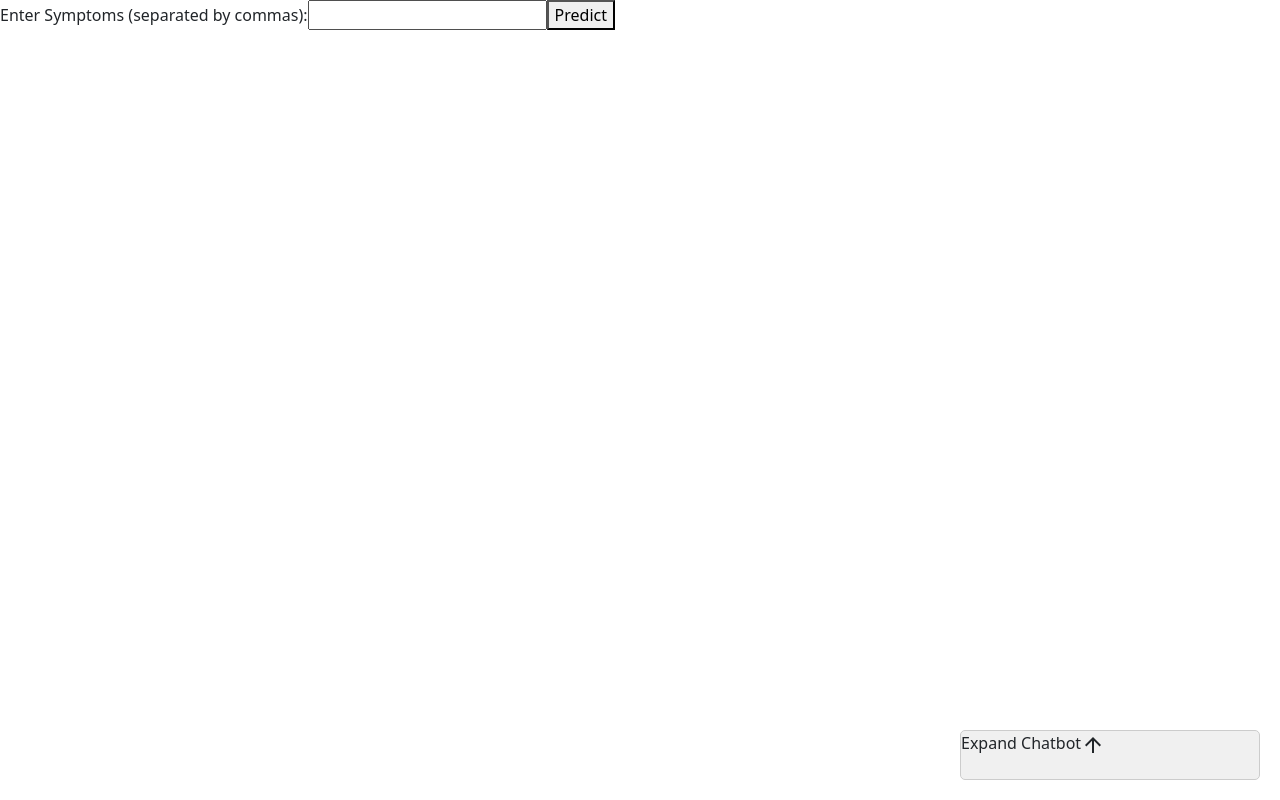
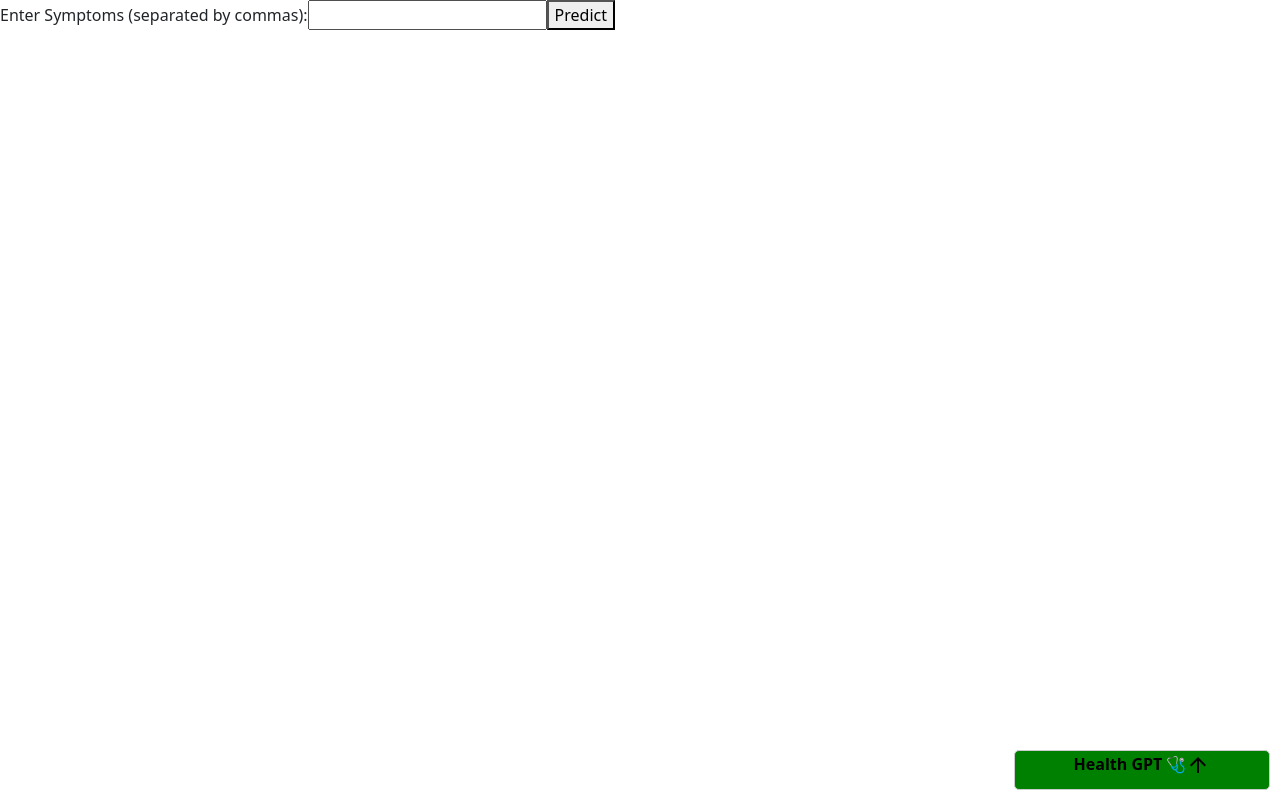
Before and after one commit to ilyas122/CMPE_285-Final-Project, a React (Create React App) app in the folder frontend/: page /dashboard in a window 1280 px wide. Built offline with nearby package versions, Linux system fonts and the light colour scheme.

Commit message:
Health GPT outlier

```diff
--- a/frontend/src/Pages/DashboardComponent/Dashboard.css
+++ b/frontend/src/Pages/DashboardComponent/Dashboard.css
@@ -1,30 +1,27 @@
 .chatbot-container {
     position: fixed;
-    bottom: 20px; /* Adjust as needed */
-    right: 20px; /* Adjust as needed */
-    width: 300px; /* Adjust as needed */
-    height: 50px; /* Initial height */
-    background-color: #f0f0f0;
+    bottom: 10px;
+    right: 10px;
+    width: 20vw;
+    height: 5vh; /* Initial height */
+    background-color: green;
     border: 1px solid #ccc;
     border-radius: 5px;
-    overflow: hidden; /* Hide overflow content */
+    overflow: hidden;
     transition: height 0.3s ease; /* Smooth transition */
-}
+   }
 
-.chatbot-content {
-    height: 100%; /* Fills the entire height of the container */
-    overflow-y: auto; /* Enable vertical scrolling */
-}
+   .chatbot-container.expanded {
+    height: 50vh;
+    width: 30vw; /* Adjusted dynamically by JavaScript */
+   }
 
-#expand-button {
-    position: absolute;
-    bottom: 0;
-    right: 0;
-    background-color: #007bff; /* Button color */
-    color: #fff; /* Button text color */
-    border: none;
-    border-radius: 5px 0 0 0; /* Rounded top-left corner */
-    padding: 10px 20px;
-    cursor: pointer;
-    height:100px; /* Adjust as needed */
-}
+   .healthgptTitle{
+    justify-content: center;
+    align-items: center;
+    display: flex;
+    text-align: center;
+    color: black;
+    font-size: medium;
+    font-weight: bold;
+   }
--- a/frontend/src/Pages/DashboardComponent/Dashboard.js
+++ b/frontend/src/Pages/DashboardComponent/Dashboard.js
@@ -1,4 +1,4 @@
-import React, { useState } from "react";
+import React, { useState, useRef, useEffect } from "react";
 import "./Dashboard.css";
 import axios from 'axios';
 import { useNavigate } from 'react-router-dom';
@@ -13,15 +13,23 @@ function Dashboard() {
     const [confidence, setConfidence] = useState('');
     const navigate = useNavigate();
     const [isExpanded, setIsExpanded] = useState(false);
+    const contentRef = useRef(null);
 
-    const toggleHeight = () => {
-        const div = document.getElementById("expandable-div");
-        div.classList.toggle("expanded");
-      }
+
+    useEffect(() => {
+        if (isExpanded && contentRef.current) {
+            const height = contentRef.current.scrollHeight;
+            contentRef.current.style.height = `${height}px`;
+          } else if (contentRef.current) {
+            contentRef.current.style.height = '0';
+          }
+       }, [isExpanded]);
+
 
       const toggleChatbot = () => {
-        setIsExpanded(prevState => !prevState);
-    };
+        setIsExpanded(!isExpanded);
+        console.log(isExpanded);
+     };
 
     const handleConsultDoctor = () =>{
         navigate('/consultdoctor');
@@ -67,26 +75,12 @@ function Dashboard() {
         )}
 
 
-        {/* <div id="expandable-div">
-            <div  onClick={toggleHeight}>Click me to change height </div>
-        </div> */}
+        <div className={`chatbot-container ${isExpanded ? 'expanded' : ''}`} >
+            <div ref={contentRef}>
+                <span className="healthgptTitle">Health GPT 🩺 <span onClick={toggleChatbot} ><ArrowUpwardSharpIcon/></span></span>
 
-        {/* <div class="chatbot-container" id="chatbot-container">
-            <div class="chatbot-content">
             </div>
-            <button id="expand-button">Expand</button>
-        </div> */}
-
-
-    <div className={`chatbot-container ${isExpanded ? 'expanded' : ''}`} onClick={toggleChatbot}>
-        <div>
-            {/* Expanded chatbot content */}
-            <span className="arrow-text">{isExpanded ? 'Minimize' : 'Expand'} Chatbot</span>
-            <ArrowUpwardSharpIcon className="arrow-icon" />
-            {/* Your expanded chatbot content here */}
         </div>
-    </div>
-
 
 
     </div>
```
